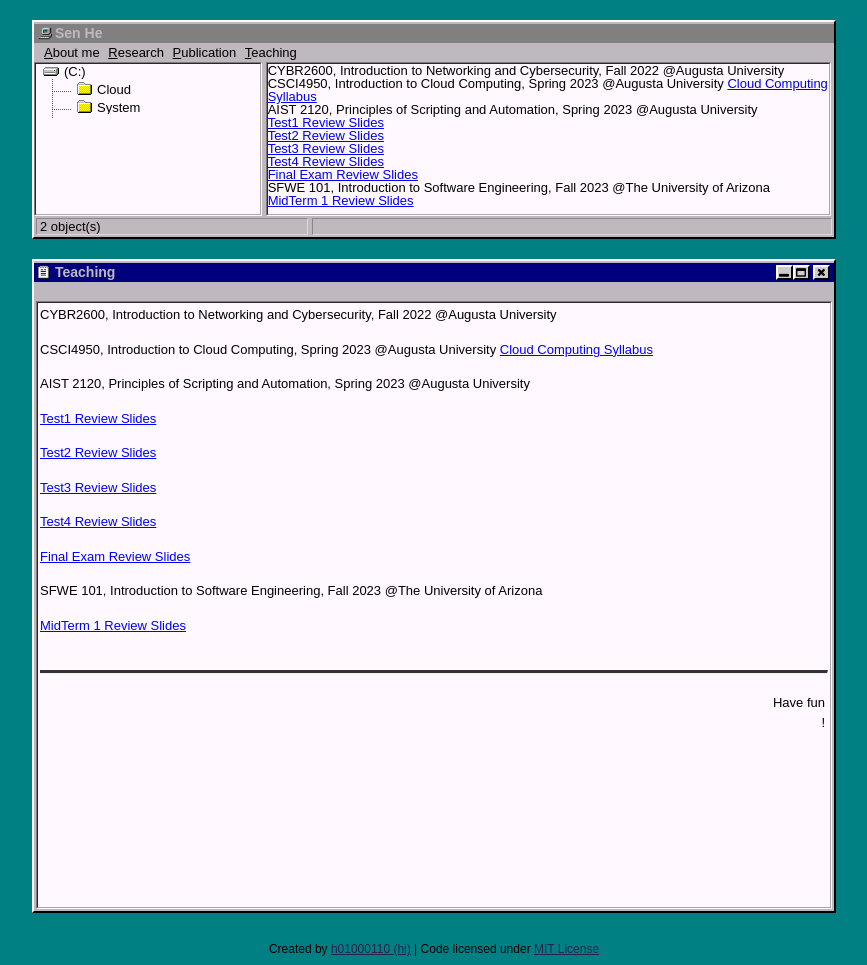
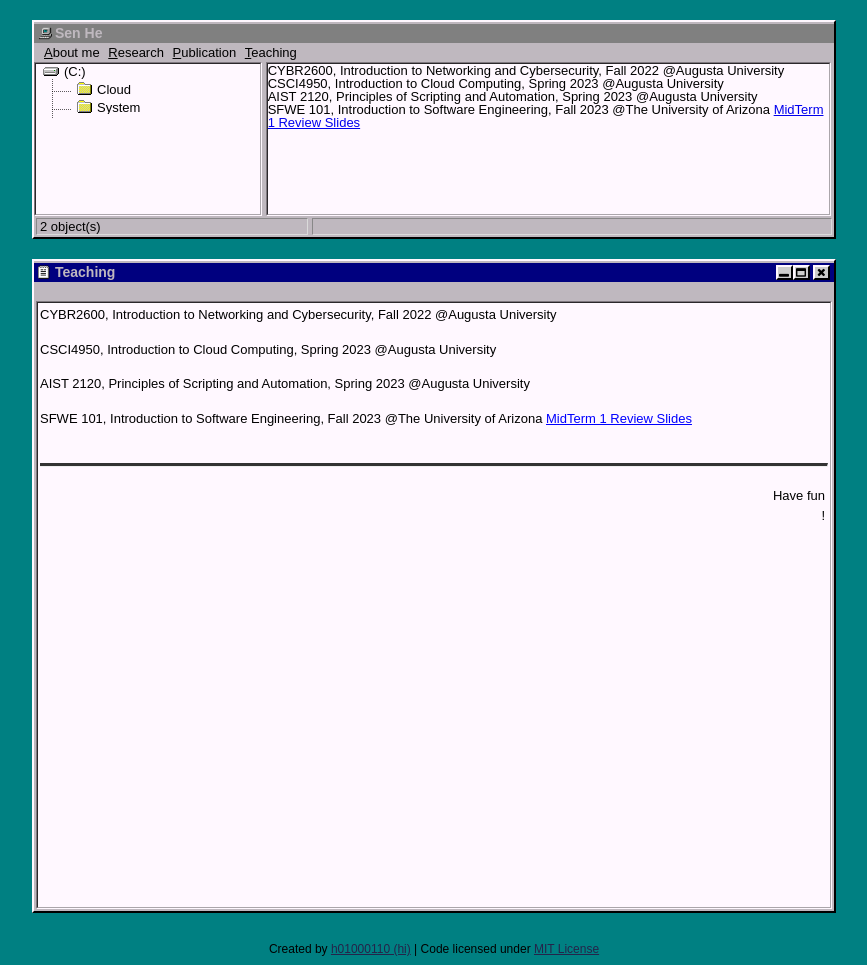
Before and after one commit to sen-he/sen-he.github.io, a Jekyll site: the page built from teaching/index.md, in a window 1280 px wide. Shown: the whole page, without its empty margins (206-1073 px from the left). Built offline with Jekyll 4.4.1, drawn with Linux system fonts in a browser that asks for light colours.

Commit message:
Update index.md

```diff
--- a/teaching/index.md
+++ b/teaching/index.md
@@ -3,23 +3,11 @@ layout: me
 title: Teaching
 ---
 
-CYBR2600, Introduction to Networking and Cybersecurity, Fall 2022 @Augusta University
+  CYBR2600, Introduction to Networking and Cybersecurity, Fall 2022 @Augusta University
 
-CSCI4950, Introduction to Cloud Computing, Spring 2023 @Augusta University
-[Cloud Computing Syllabus](https://github.com/sen-he/sen-he.github.io/blob/master/teaching/Cloud%20Computing%20Syllabus.pdf)
+  CSCI4950, Introduction to Cloud Computing, Spring 2023 @Augusta University
 
-AIST 2120, Principles of Scripting and Automation, Spring 2023 @Augusta University
+  AIST 2120, Principles of Scripting and Automation, Spring 2023 @Augusta University
 
-[Test1 Review Slides](https://github.com/sen-he/sen-he.github.io/blob/master/teaching/Test1_Review.pptx)
-
-[Test2 Review Slides](https://github.com/sen-he/sen-he.github.io/blob/master/teaching/Test2_Review.pptx)
-
-[Test3 Review Slides](https://github.com/sen-he/sen-he.github.io/blob/master/teaching/Test3_Review.pptx)
-
-[Test4 Review Slides](https://github.com/sen-he/sen-he.github.io/blob/master/teaching/Test4_Review.pptx)
-
-[Final Exam Review Slides](https://github.com/sen-he/sen-he.github.io/blob/master/teaching/FinalExam_Review.pptx)
-
-SFWE 101, Introduction to Software Engineering, Fall 2023 @The University of Arizona
-
+  SFWE 101, Introduction to Software Engineering, Fall 2023 @The University of Arizona
 [MidTerm 1 Review Slides](https://github.com/sen-he/sen-he.github.io/blob/master/teaching/Midterm1_Review.pptx)
```
